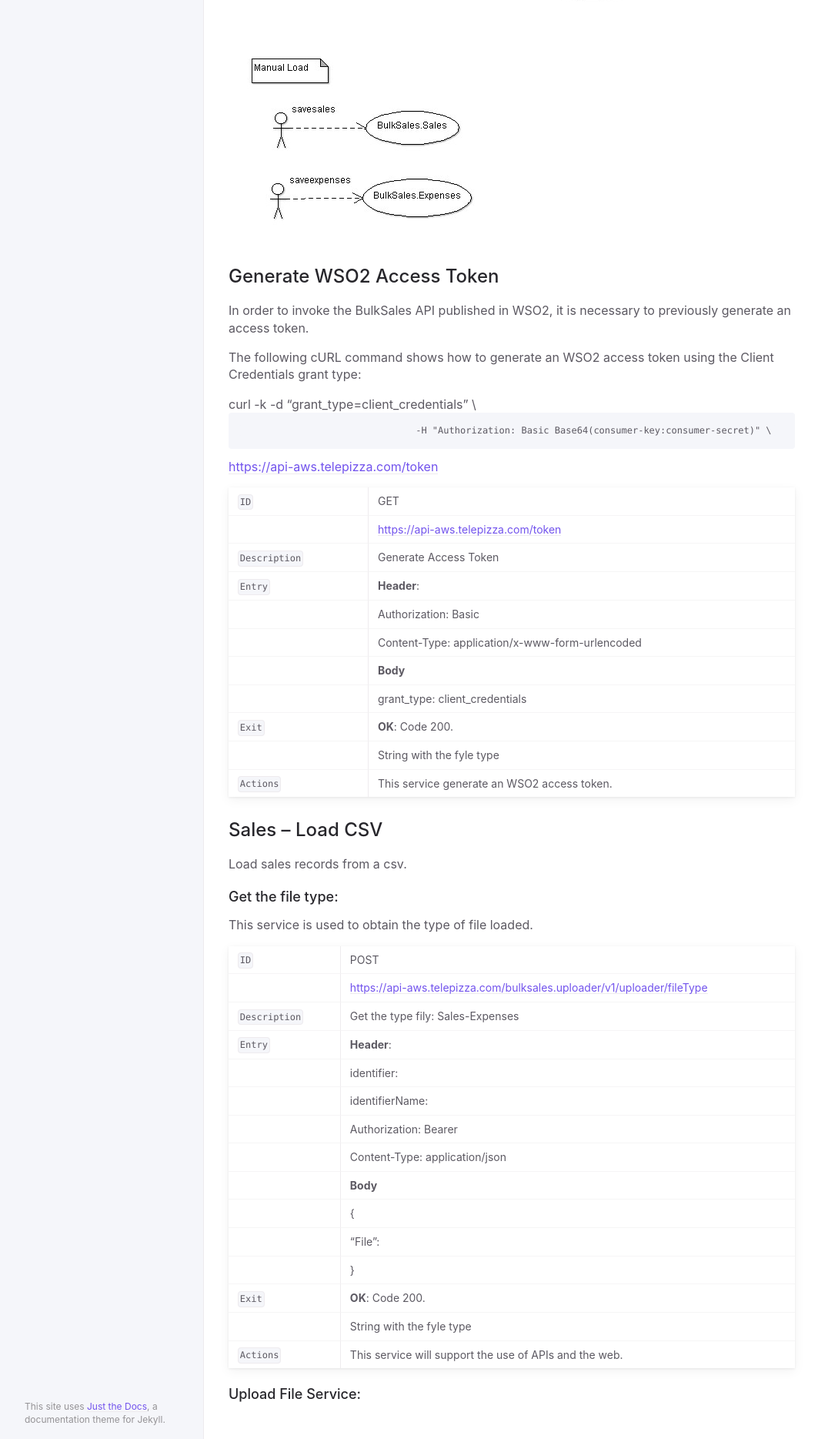
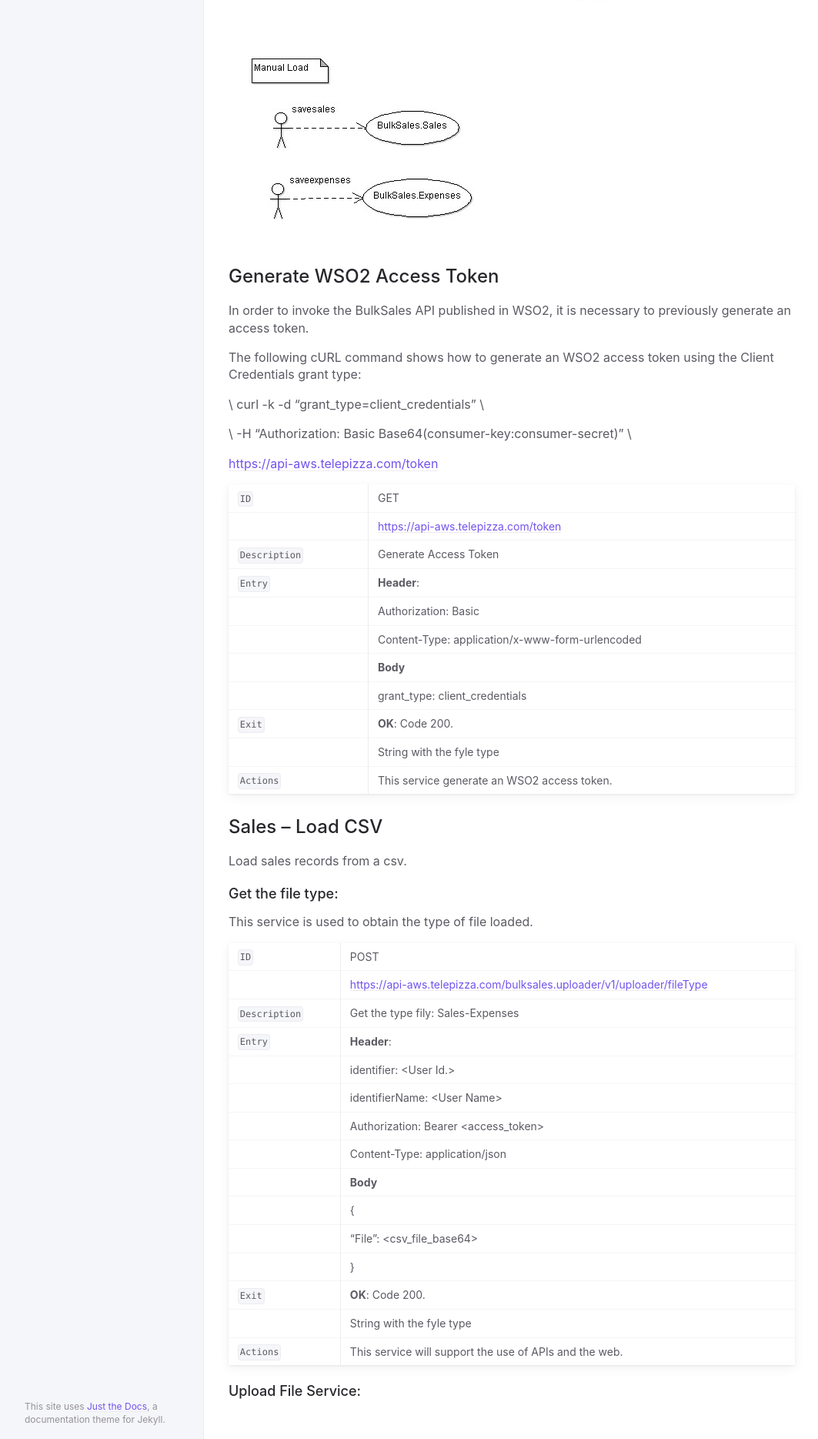
Before and after one commit to abeltranes/abeltranes.github.io, a Jekyll site: the page built from docs/API_Services_Bulksales_2.md, in a window 1280 px wide. Shown: the part 1908-3777 px from the top of the page at 77% size, without its empty margins (91-1154 px from the left). Built offline with Jekyll 4.4.1, drawn with Linux system fonts in a browser that asks for light colours.

Commit message:
Update API_Services_Bulksales_2.md

```diff
--- a/docs/API_Services_Bulksales_2.md
+++ b/docs/API_Services_Bulksales_2.md
@@ -71,9 +71,9 @@ In order to invoke the BulkSales API published in WSO2, it is necessary to previ
 
 The following cURL command shows how to generate an WSO2 access token using the Client Credentials grant type:
 
- 			curl -k -d "grant_type=client_credentials" \
+\	curl -k -d "grant_type=client_credentials" \
 
-					-H "Authorization: Basic Base64(consumer-key:consumer-secret)" \
+\					-H "Authorization: Basic Base64(consumer-key:consumer-secret)" \
 
 [https://api-aws.telepizza.com/token](https://api-aws.telepizza.com/token)
 
@@ -101,13 +101,13 @@ Load sales records from a csv.
    | [https://api-aws.telepizza.com/bulksales.uploader/v1/uploader/fileType](https://api-aws.telepizza.com/bulksales.uploader/v1/uploader/fileType)
 `` Description `` | Get the type fily: Sales-Expenses
 `` Entry `` | **Header**:
-   | 	identifier: <User Id.>
-   | 	identifierName: <User Name>
-   | 	Authorization: Bearer <access_token>
+   | 	identifier: \<User Id.>
+   | 	identifierName: \<User Name>
+   | 	Authorization: Bearer \<access_token>
    | 	Content-Type: application/json
    | **Body**
    | {
-   | 	“File”: <csv_file_base64>
+   | 	“File”: \<csv_file_base64>
    | }
 `` Exit `` | **OK**: Code 200.
    | String with the fyle type
```
